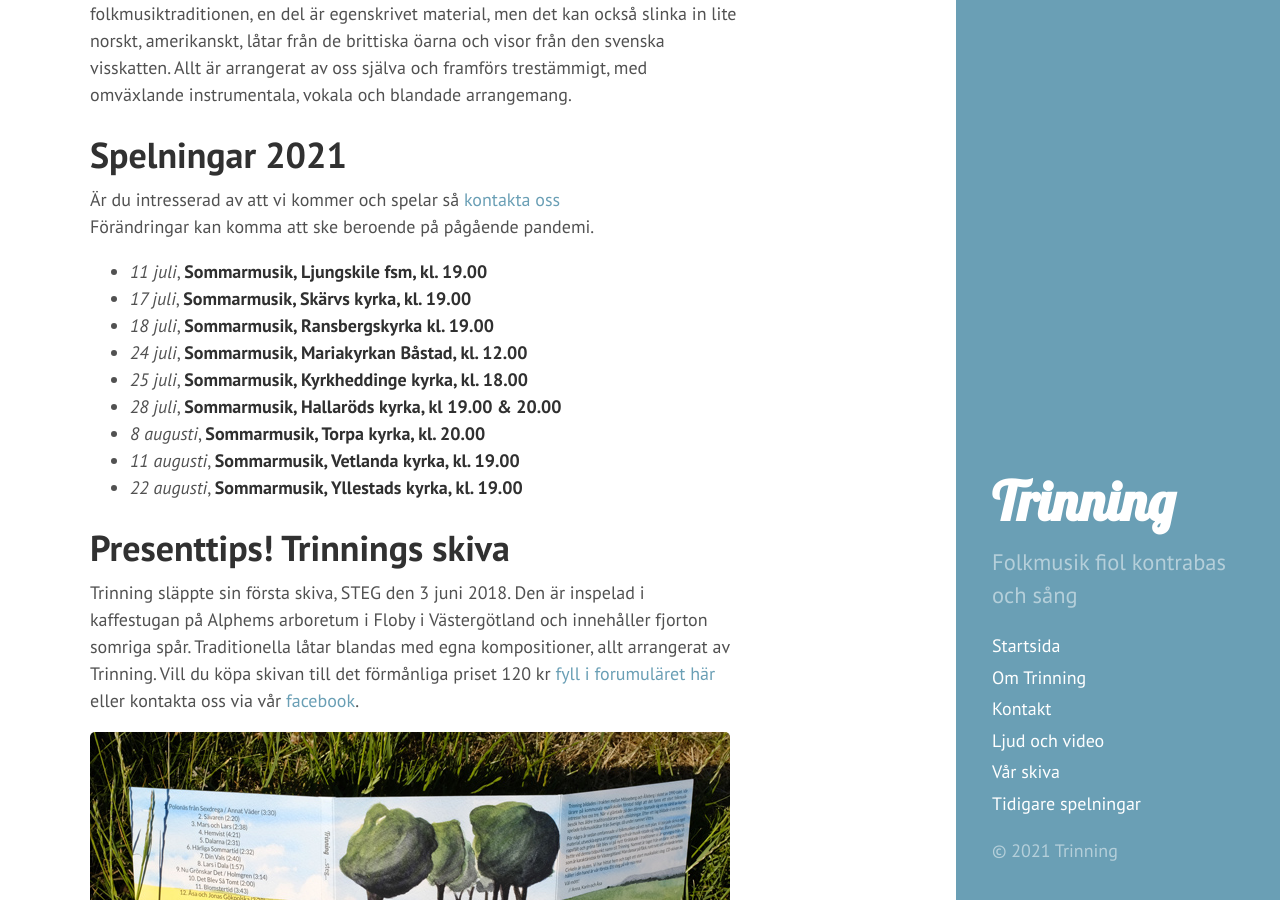
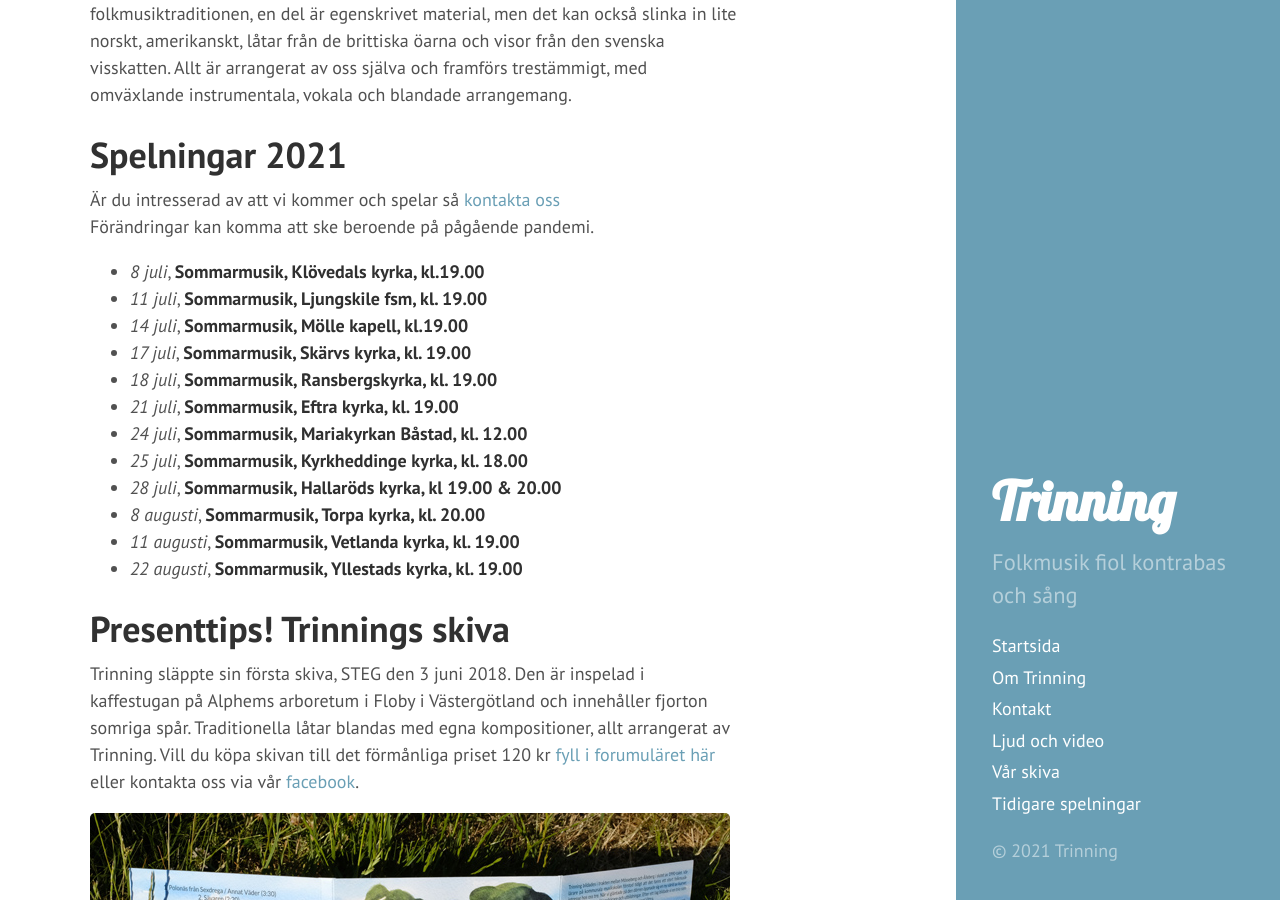
Before and after one commit to trinning/trinning.github.io, a Jekyll site: the page built from index.md, in a window 1280 px wide and 900 px high, scrolled down 462 px. Built offline with Jekyll 4.4.1, drawn with Linux system fonts in a browser that asks for light colours.

Commit message:
Uppdaterat spelningar

```diff
--- a/index.md
+++ b/index.md
@@ -15,9 +15,12 @@ in lite norskt, amerikanskt, låtar från de brittiska öarna och visor från de
 Är du intresserad av att vi kommer och spelar så [kontakta oss](/kontakt)
 Förändringar kan komma att ske beroende på pågående pandemi.
 
+* *8 juli*, **Sommarmusik, Klövedals kyrka, kl.19.00**
 * *11 juli*, **Sommarmusik, Ljungskile fsm, kl. 19.00**
+* *14 juli*, **Sommarmusik, Mölle kapell, kl.19.00**
 * *17 juli*, **Sommarmusik, Skärvs kyrka, kl. 19.00**
-* *18 juli*, **Sommarmusik, Ransbergskyrka kl. 19.00**
+* *18 juli*, **Sommarmusik, Ransbergskyrka, kl. 19.00**
+* *21 juli*, **Sommarmusik, Eftra kyrka, kl. 19.00**
 * *24 juli*, **Sommarmusik, Mariakyrkan Båstad, kl. 12.00**
 * *25 juli*, **Sommarmusik, Kyrkheddinge kyrka, kl. 18.00**
 * *28 juli*, **Sommarmusik, Hallaröds kyrka, kl 19.00 & 20.00**
```
